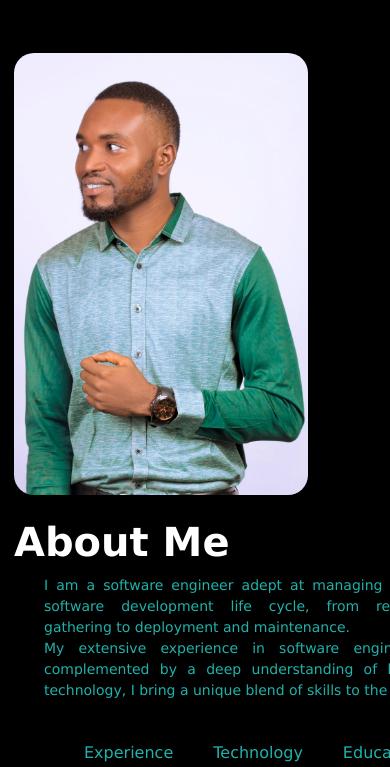
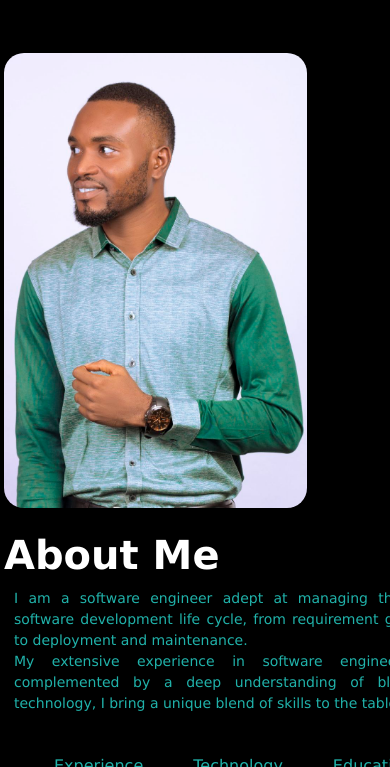
Before and after one commit to Bryanmankind/PortfoilioSite, a website: page staticPublic/about.html in a window 390 px wide. Shown: the part 77-844 px from the top of the page. Drawn offline with Linux system fonts and the light colour scheme.

Commit message:
update css

```diff
--- a/staticPublic/PortfolioSite.css
+++ b/staticPublic/PortfolioSite.css
@@ -491,7 +491,7 @@ nav .fa-solid {
   }
 
   .row {
-    margin-left: -35px;
+    margin-left: -45px;
   }
 
   .about-col-1, .about-col-2 {
@@ -512,7 +512,7 @@ nav .fa-solid {
     word-wrap: break-word;
     overflow-wrap: break-word;
     margin: 0;
-    padding-left: 30px;
+    padding-right: 40px;
   }
 
 
```
